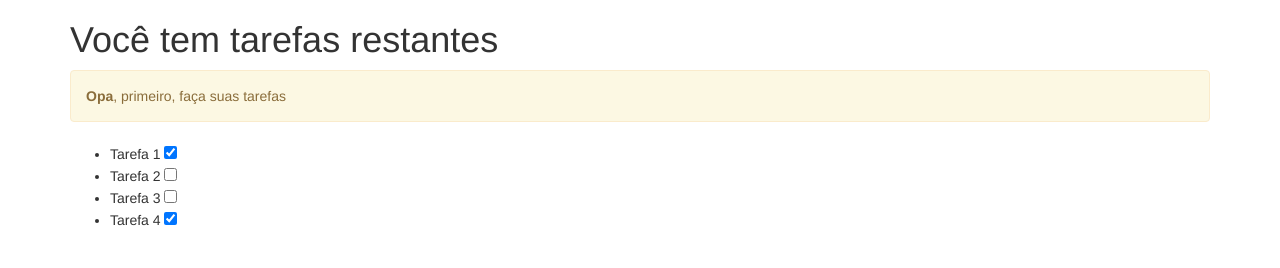
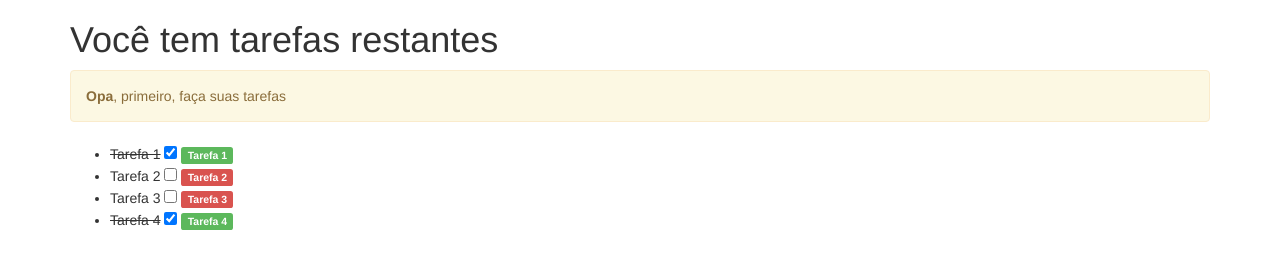
Before and after one commit to mmscdev/CursoAngularAvan-ado, a plain HTML site: page MM.Sample-NgApp-Module-DI/M03A10/index.html in a window 1280 px wide. Drawn offline with nearby package versions, Linux system fonts and the light colour scheme.

```diff
--- a/MM.Sample-NgApp-Module-DI/M03A10/index.html
+++ b/MM.Sample-NgApp-Module-DI/M03A10/index.html
@@ -4,7 +4,11 @@
     <meta charset="UTF-8">
     <link rel="stylesheet" href="https://maxcdn.bootstrapcdn.com/bootstrap/3.3.4/css/bootstrap.min.css">
     <link href="../bower_components/toastr/toastr.min.css" rel="stylesheet" />
-
+    <style>
+        .todo-true {
+            text-decoration: line-through;
+        }
+    </style>
     <title></title>
 </head>
 <body>
@@ -26,8 +30,12 @@
         </div>
         <ul>
             <li ng-repeat="todo in todos">
-                {{todo.text}}
+                <span class="todo-{{todo.done}}">{{todo.text}}</span>
                 <input type="checkbox" ng-model="todo.done" />
+                <span class="label"
+                      ng-class="{ 'label-success': todo.done, 'label-danger': !todo.done }">
+                    {{ todo.text }}
+                </span>
             </li>
         </ul>
     </div>
```
